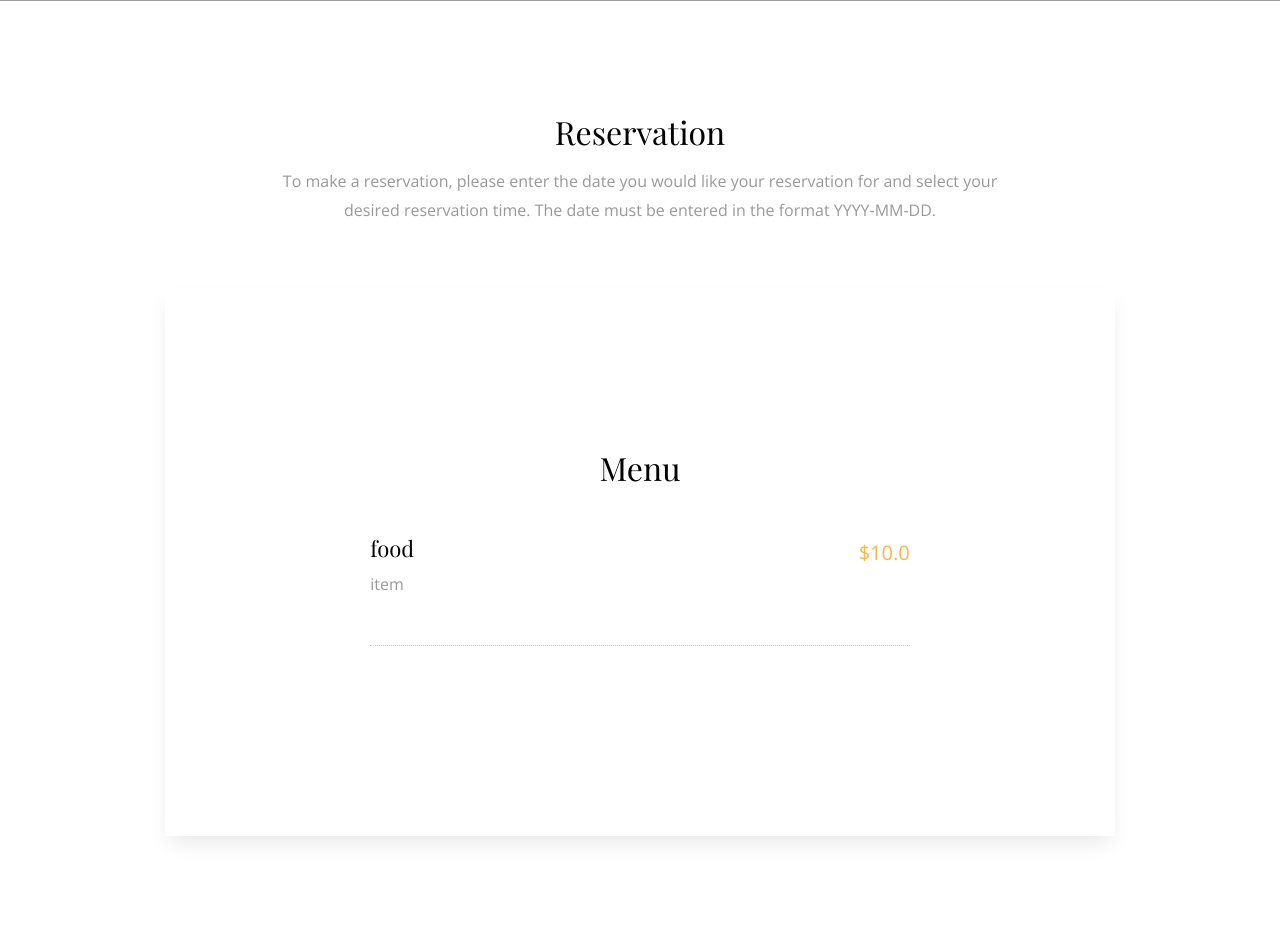
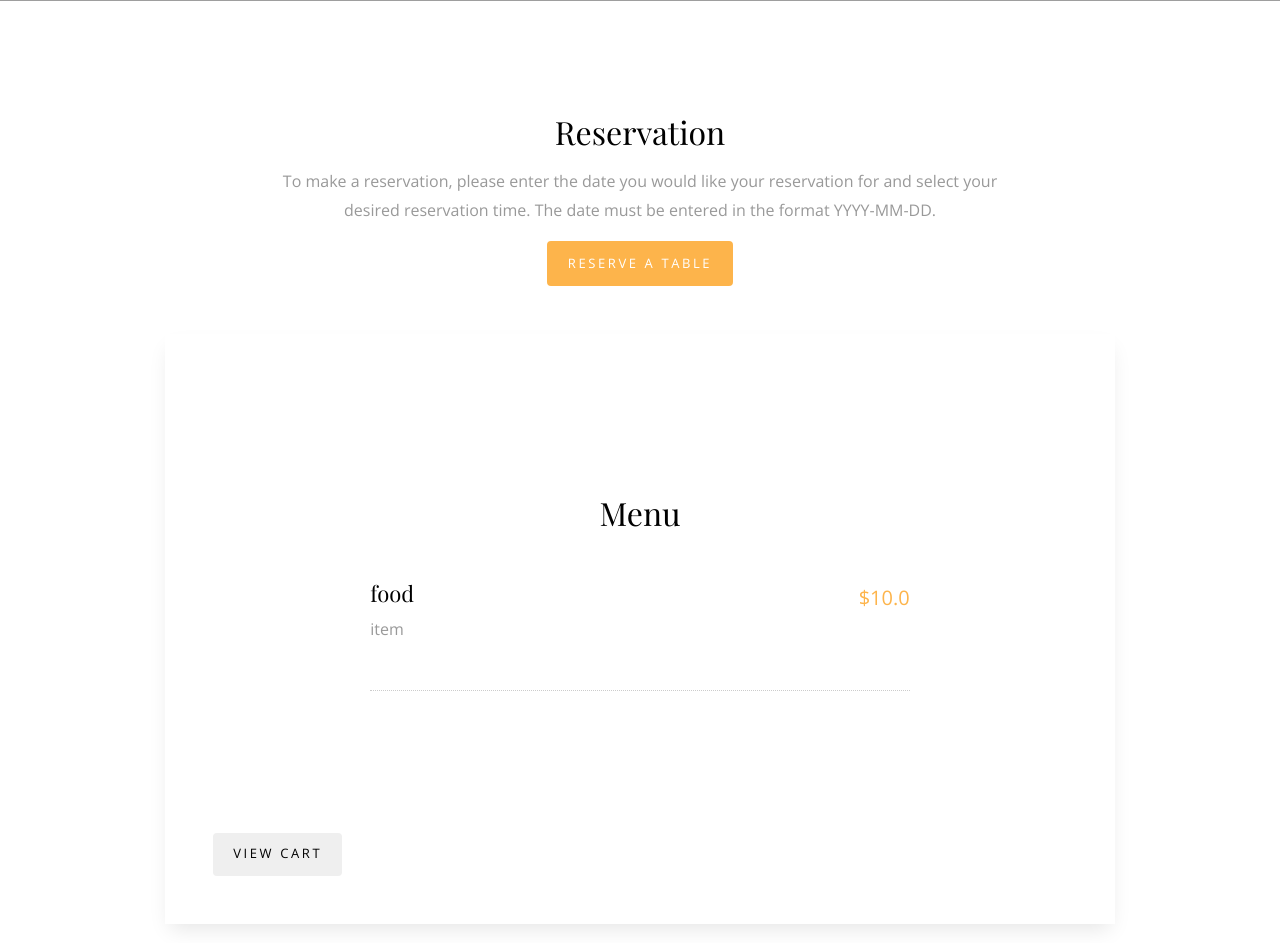
Before and after one commit to srh95/CSDS-393-Project-, a Django app: page /website/restaurant/user/7/ in a window 1280 px wide. Shown: the part 639-1582 px from the top of the page. Run offline with Django 3.2, Linux system fonts and the light colour scheme; data comes from the database, SQL or seed files in the repository; some libraries are stand-ins or nearby versions; some web fonts are replaced; grey boxes are pictures that could not be loaded.

Commit message:
fixed reservation button

```diff
--- a/Project/website/templates/website/restaurant-user-side.html
+++ b/Project/website/templates/website/restaurant-user-side.html
@@ -22,6 +22,8 @@
               <div class="col-md-8  text-center">
                 <h2 class="mb-3">Reservation</h2>
                 <p class="lead">To make a reservation, please enter the date you would like your reservation for and select your desired reservation time. The date must be entered in the format YYYY-MM-DD.</p>
+
+ <button class="btn btn-primary" onclick="location.href = '/website/reserve_table/{{restaurant_id}}';">Reserve a Table</button>
               </div>
             </div>
             <div class="row justify-content-center">
@@ -55,6 +57,7 @@
                   </div>
                 </div> <!-- .section -->
 
+                <button class="btn" onclick="location.href = '/website/order_summary/';">View Cart</button>
               </div>
             </div>
           </div>
```
